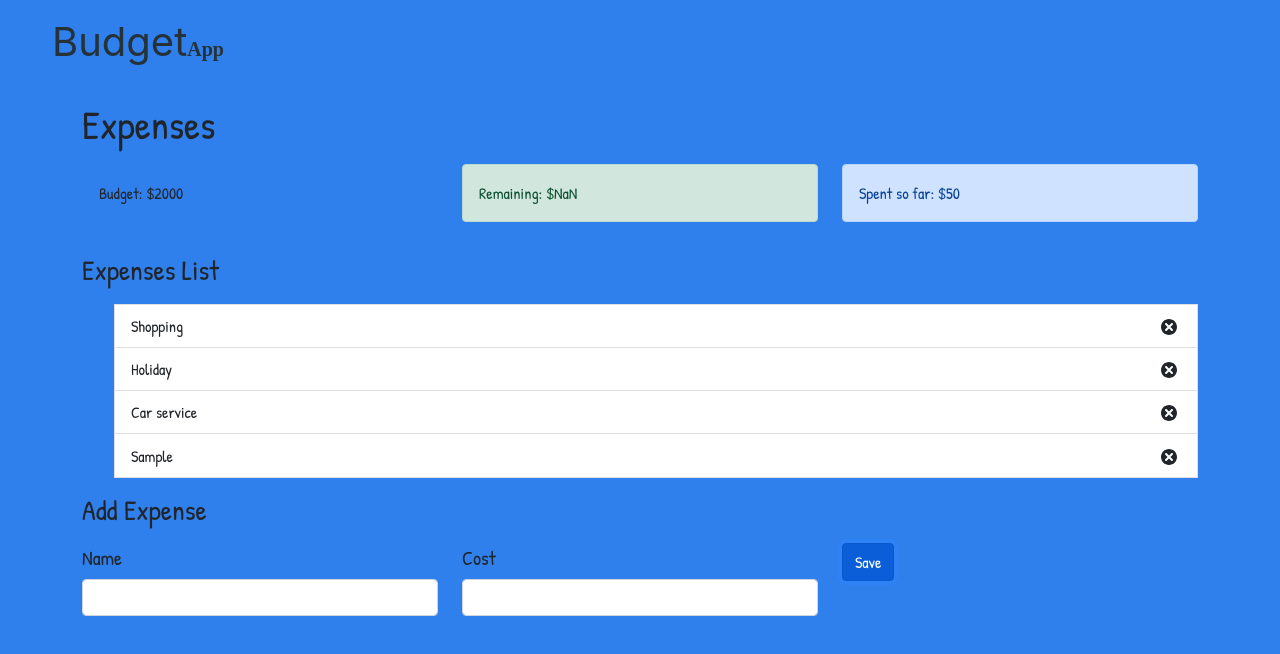
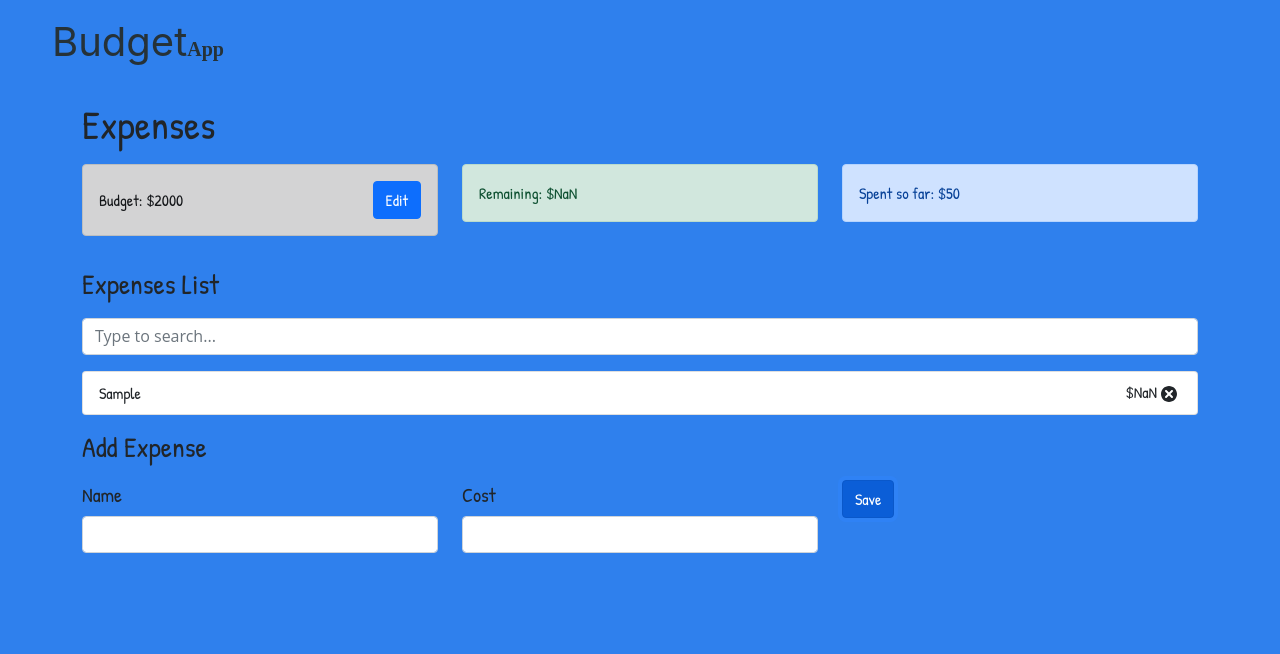
Before and after one commit to irinagetman1973/CS203-Budget-App, a React (Create React App) app: page /Expenses in a window 1280 px wide. Both pictures are taken after typing "Sample", "Sample" into the empty fields and a click on the button "Save". Shown: the top 654 px of the page. Built offline with nearby package versions, Linux system fonts and the light colour scheme.

Commit message:
Added View and Edit budget. Can now also see expense amount

```diff
--- a/src/ExpenseTotal.js
+++ b/src/ExpenseTotal.js
@@ -16,3 +16,5 @@
 }
 
 export default ExpenseTotal
+
+{/*Brittany */ }
--- a/src/components/Budget.js
+++ b/src/components/Budget.js
@@ -1,13 +1,39 @@
-import React, { useContext } from 'react';
+import React, { useContext, useState } from 'react';
 import { AppContext } from '../components/context/AppContext';
+import EditBudget from './EditBudget';
+import ViewBudget from './ViewBudget';
 
 export const Budget = () => {
-    const { budget } = useContext(AppContext)
+    const { budget, dispatch } = useContext(AppContext)
+
+    const [isEditing, setIsEditing] = useState(false)
+
+    const handleEditClick = () => {
+        setIsEditing(true)
+    }
+
+    const handleSaveClick = (value) => {
+        dispatch({
+            type: 'SET_BUDGET',
+            payload: value,
+        })
+        setIsEditing(false)
+    }
+
     return (
-        <div className='alert alert-secordary'>
-            <span>Budget: ${ budget} </span>
+        <div className='alert alert-dark p-3 d-flex align-items-center justify-content-between'>
+            {isEditing ? (
+                <EditBudget handleSaveClick={handleSaveClick} budget={budget} />
+            ) : (
+                <ViewBudget handleEditClick={handleEditClick} budget={budget} />
+            )
+            }
+            {/* <span>Budget: ${budget} </span> */}
+
         </div>
     )
 }
 
 export default Budget
+
+{/*Brittany */ }
--- a/src/components/DashboardPageLayout.js
+++ b/src/components/DashboardPageLayout.js
@@ -54,14 +54,14 @@
                                 {/*TEMPORARY*/}
 
                                 <div className="budget-box">
-                                    <div className="button">
+                                    {/* <div className="button">*/}
                                         <button className='sign-btn' onClick={navigateToExpenses}>
                                             Expenses
                                         </button>
                                         <Routes>
                                             <Route path="/Expenses" element={<Expenses />} />
                                         </Routes>
-                                    </div>
+                                    {/* </div> */}
 
                                 </div>
 
--- /dev/null
+++ b/src/components/EditBudget.js
@@ -0,0 +1,30 @@
+import React, { useState } from 'react';
+
+export const EditBudget = (props) => {
+
+	const [value, setValue] = useState(props.budget);
+
+	return (
+		<>
+			<input
+				required='required'
+				type='number'
+				class='form-control mr-3'
+				id='name'
+				value={value}
+				onChange={(event) => setValue(event.target.value)}
+			/>
+			<button
+				type='button'
+				class='btn btn-primary'
+				onClick={() => props.handleSaveClick(value)}
+			>
+				Save
+			</button>
+		</>
+	);
+};
+
+export default EditBudget;
+
+{/*Brittany */ }
--- a/src/components/ExpenseItem.js
+++ b/src/components/ExpenseItem.js
@@ -17,7 +17,7 @@
 		<li className='list-group-item d-flex justify-content-between align-items-center'>
 			{props.name}
 			<div>
-				<span className='badge badge-primary badge-pill mr-3'>
+				<span className='tag tag-primary tag-pill mr-3'>
 					${props.cost}
 				</span>
 				<TiDelete size='1.5em' onClick={ handleDeleteExpense }></TiDelete>
@@ -27,3 +27,5 @@
 };
 
 export default ExpenseItem
+
+{/*Brittany */ }
--- a/src/components/ExpenseList.js
+++ b/src/components/ExpenseList.js
@@ -1,5 +1,4 @@
-import React, { useContext } from 'react';
-import { TiDelete } from 'react-icons/ti';
+import React, { useContext, useState, useEffect } from 'react';
 import ExpenseItem from './ExpenseItem';
 import { AppContext } from '../components/context/AppContext';
 
@@ -7,37 +6,40 @@
 export const ExpenseList = () => {
 	const { expenses } = useContext(AppContext)
 
+	const [filteredExpenses, setfilteredExpenses] = useState(expenses || []);
+
+	useEffect(() => {
+		setfilteredExpenses(expenses);
+	}, [expenses]);
+
+	const handleChange = (event) => {
+		const searchResults = expenses.filter((filteredExpense) =>
+			filteredExpense.name.toLowerCase().includes(event.target.value)
+		);
+		setfilteredExpenses(searchResults);
+	};
+
 	return (
-		<ul className='List-group'>
-			{expenses.map(((expenses) => (
-				<ExpenseItem
-					id={expenses.id}
-					name={expenses.name}
-					cost={expenses.cost} />
-			)))}
-		</ul>
-	)
-
-	// const { dispatch } = useContext(AppContext);
-
-	// const handleDeleteExpense = () => {
-	// 	dispatch({
-	// 		type: 'DELETE_EXPENSE',
-	// 		payload: props.id,
-	// 	})
-	// }
-
-	// return (
-	// 	<li className='list-group-item d-flex justify-content-between align-items-center'>
-	// 		{props.name}
-	// 		<div>
-	// 			<span className='badge badge-primary badge-pill mr-3'>
-	// 				£{props.cost}
-	// 			</span>
-	// 			<TiDelete size='1.5em' onClick={handleDeleteExpense}></TiDelete>
-	// 		</div>
-	// 	</li>
-	// )
+		<>
+			<input
+				type='text'
+				class='form-control mb-2 mr-sm-2'
+				placeholder='Type to search...'
+				onChange={handleChange}
+			/>
+			<ul class='list-group mt-3 mb-3'>
+				{filteredExpenses.map((expense) => (
+					<ExpenseItem
+						id={expense.id}
+						name={expense.name}
+						cost={expense.cost}
+					/>
+				))}
+			</ul>
+		</>
+	);
 }
 
 export default ExpenseList
+
+{/*Brittany */ }
--- a/src/components/Expenses.js
+++ b/src/components/Expenses.js
@@ -1,11 +1,13 @@
 import React from "react";
 import 'bootstrap/dist/css/bootstrap.min.css';
+
 import { Budget } from './Budget';
 import { Remaining } from './Remaining';
 import { AddExpense } from './AddExpense';
 import ExpenseTotal from '../ExpenseTotal';
 import { ExpenseList } from './ExpenseList';
 import { AppProvider } from './context/AppContext';
+
 
 export const Expenses = () => {
     return (
@@ -41,3 +43,5 @@
 }
 
 export default Expenses
+
+{/*Brittany */ }
--- a/src/components/Remaining.js
+++ b/src/components/Remaining.js
@@ -18,3 +18,5 @@
 }
 
 export default Remaining
+
+{/*Brittany */ }
--- /dev/null
+++ b/src/components/ViewBudget.js
@@ -0,0 +1,16 @@
+import React from 'react';
+
+export const ViewBudget = (props) => {
+	return (
+		<>
+			<span>Budget: ${props.budget}</span>
+			<button type='button' class='btn btn-primary' onClick={props.handleEditClick}>
+				Edit
+			</button>
+		</>
+	);
+};
+
+export default ViewBudget;
+
+{/*Brittany */ }
--- a/src/components/context/AppContext.js
+++ b/src/components/context/AppContext.js
@@ -21,11 +21,7 @@
 
 const initialState = {
 	budget: 2000,
-	expenses: [
-		{ id: 12, name: 'Shopping', cost: 40 },
-		{ id: 13, name: 'Holiday', cost: 400 },
-		{ id: 14, name: 'Car service', cost: 50 },
-	],
+	expenses: [],
 }
 
 export const AppContext = createContext();
@@ -47,3 +43,5 @@
 };
 
 export default AppContext
+
+{/*Brittany */ }
--- a/src/pages/SignUp.js
+++ b/src/pages/SignUp.js
@@ -1,5 +1,5 @@
 import React from 'react';
-
+import '../App.css'
 import { SignUp } from '../components/SignUp';
 import { Navbar } from '../components/Navbar';
 
```
